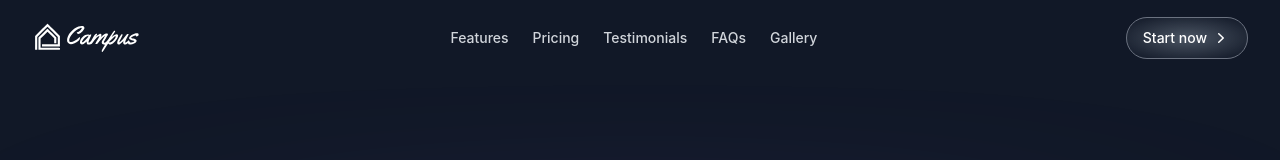
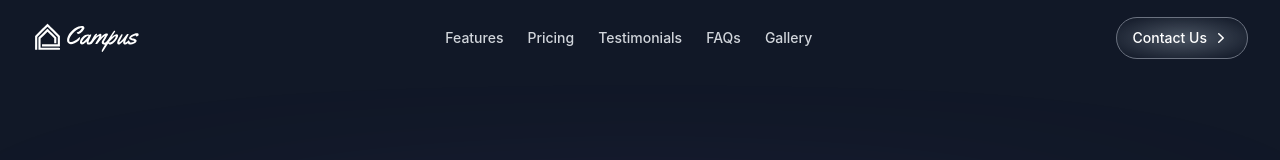
Before and after one commit to AarjavPatni/campus-kota, a Next.js app: page / in a window 1280 px wide. Shown: the top 160 px of the page. Built offline with nearby package versions, Linux system fonts and the light colour scheme.

Commit message:
Add favicon and chatbot

```diff
--- a/components/Layout.jsx
+++ b/components/Layout.jsx
@@ -1,6 +1,7 @@
 import Head from "next/head"
 import Footer from "./ui/Footer"
 import Navbar from "./ui/Navbar"
+import Script from "next/script"
 
 const Layout = ({ children }) => {
     return (
@@ -11,6 +12,20 @@ const Layout = ({ children }) => {
                 <meta name='viewport' content='width=device-width, initial-scale=1' />
                 <link rel='icon' href='/favicon.ico' />
             </Head>
+            <Script id="crisp-chat" strategy="afterInteractive">
+                {`
+                    window.$crisp=[];
+                    window.CRISP_WEBSITE_ID="29d8c83f-6022-4b41-87ad-e2e9c5a18bf4";
+                    (
+                        function(){
+                            d=document;
+                            s=d.createElement("script");
+                            s.src="https://client.crisp.chat/l.js";
+                            s.async=1;d.getElementsByTagName("head")[0].appendChild(s);
+                            }
+                    )();
+                `}
+            </Script>
             <Navbar />
             <main>{children}</main>
             <Footer />
--- a/components/ui/Hero/Hero.jsx
+++ b/components/ui/Hero/Hero.jsx
@@ -26,7 +26,7 @@ const Hero = () => (
                         </p>
                         <div className="flex justify-center font-medium text-sm">
                             <NavLink
-                                href="/#pricing"
+                                href="javascript:$crisp.push(['do', 'chat:open']);"
                                 className="flex items-center text-white bg-purple-600 hover:bg-purple-500 active:bg-purple-700 "
                             >
                                 Contact Us
--- a/components/ui/Navbar/Navbar.jsx
+++ b/components/ui/Navbar/Navbar.jsx
@@ -46,8 +46,8 @@ const Navbar = () => {
                             }
                         </ul>
                         <div className="gap-x-6 items-center justify-end mt-6 space-y-6 md:flex md:space-y-0 md:mt-0">
-                            <NavLink href="/pricing" className="flex items-center justify-center gap-x-1 text-sm text-white font-medium custom-btn-bg border border-gray-500 active:bg-gray-900 md:inline-flex">
-                                Start now
+                            <NavLink href="javascript:$crisp.push(['do', 'chat:open']);" className="flex items-center justify-center gap-x-1 text-sm text-white font-medium custom-btn-bg border border-gray-500 active:bg-gray-900 md:inline-flex">
+                                Contact Us
                                 <svg xmlns="http://www.w3.org/2000/svg" viewBox="0 0 20 20" fill="currentColor" className="w-5 h-5">
                                     <path fillRule="evenodd" d="M7.21 14.77a.75.75 0 01.02-1.06L11.168 10 7.23 6.29a.75.75 0 111.04-1.08l4.5 4.25a.75.75 0 010 1.08l-4.5 4.25a.75.75 0 01-1.06-.02z" clipRule="evenodd" />
                                 </svg>
--- a/pages/_document.js
+++ b/pages/_document.js
@@ -7,7 +7,6 @@ export default function Document() {
       <body className='bg-gray-900'>
         <Main />
         <NextScript />
-        <script src="//code.tidio.co/n0fnkpvyyip1ggkpalsnixlsmyqjjqus.js" async></script>
       </body>
     </Html>
   );
```
Also changed, not shown: 1 other file (tests, documents, lock files or other folders).
